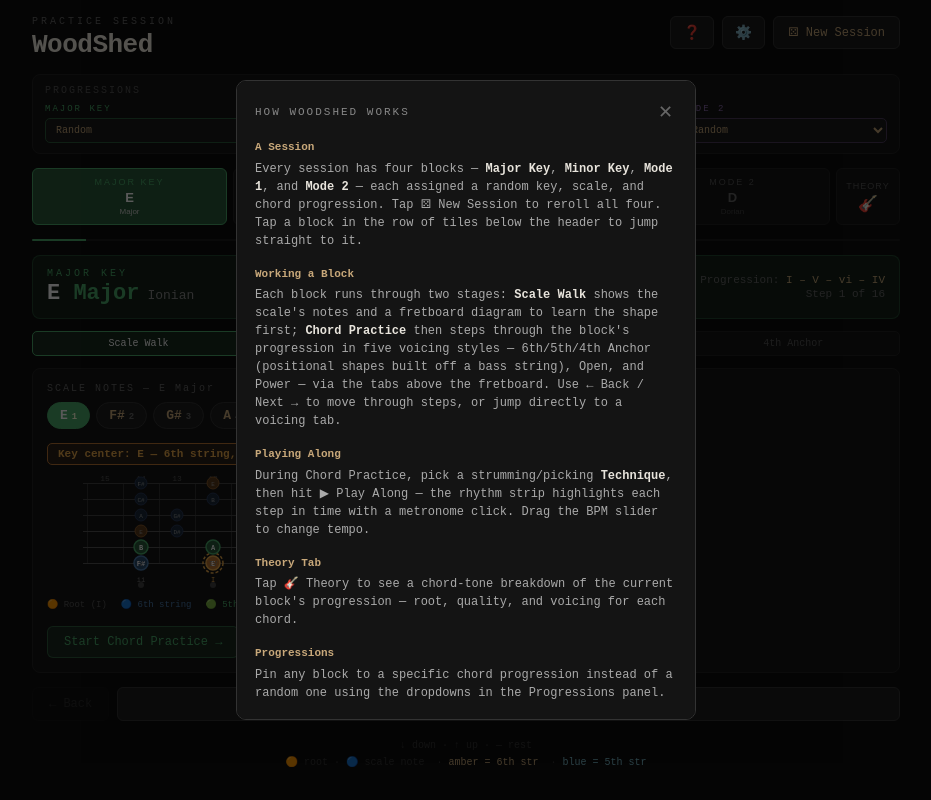
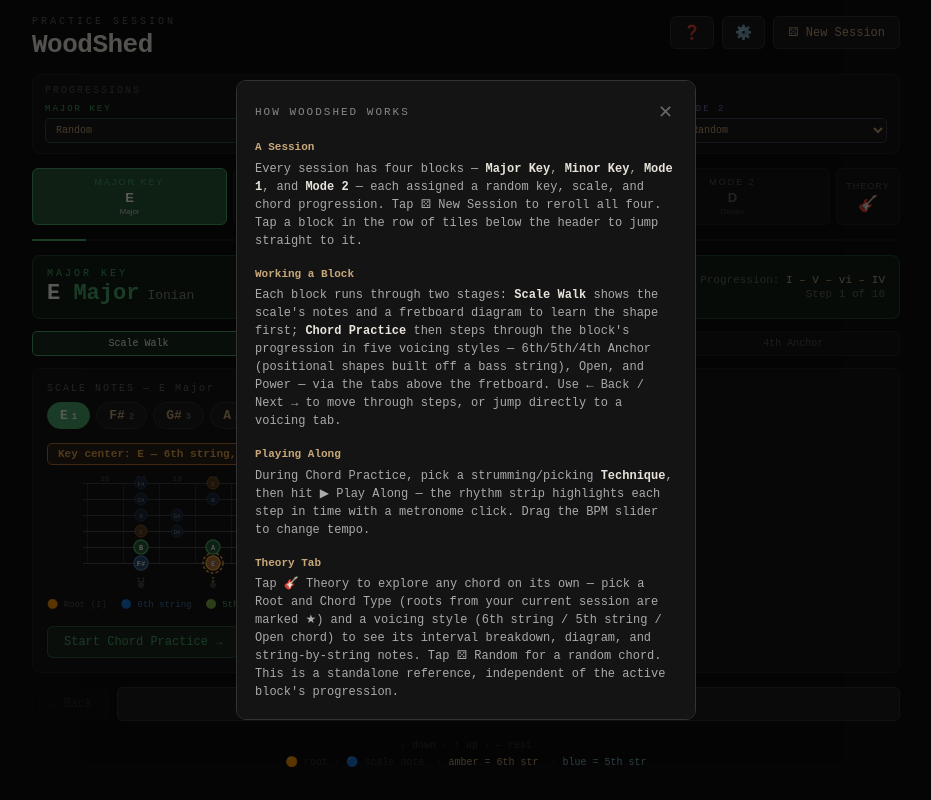
Before and after one commit to csilveira303/woodshed, a React (Vite) app: page / in a window 1280 px wide. Both pictures are taken after a click on the button "Help". Shown: the whole page, without its empty margins (174-1105 px from the left). Built offline with nearby package versions, Linux system fonts and the light colour scheme.

Commit message:
Fix inaccurate Theory tab description in Help modal
The Theory tab is a standalone chord-tone explorer for any root/chord
type, not a breakdown of the active block's progression.

```diff
--- a/App.jsx
+++ b/App.jsx
@@ -619,7 +619,7 @@ export default function GuitarPracticeSession() {
               </div>
               <div>
                 <div style={{ fontSize:"11px",color:"#c8a87a",fontWeight:700,marginBottom:"4px" }}>Theory Tab</div>
-                <div>Tap 🎸 Theory to see a chord-tone breakdown of the current block's progression — root, quality, and voicing for each chord.</div>
+                <div>Tap 🎸 Theory to explore any chord on its own — pick a Root and Chord Type (roots from your current session are marked ★) and a voicing style (6th string / 5th string / Open chord) to see its interval breakdown, diagram, and string-by-string notes. Tap ⚄ Random for a random chord. This is a standalone reference, independent of the active block's progression.</div>
               </div>
               <div>
                 <div style={{ fontSize:"11px",color:"#c8a87a",fontWeight:700,marginBottom:"4px" }}>Progressions</div>
```
